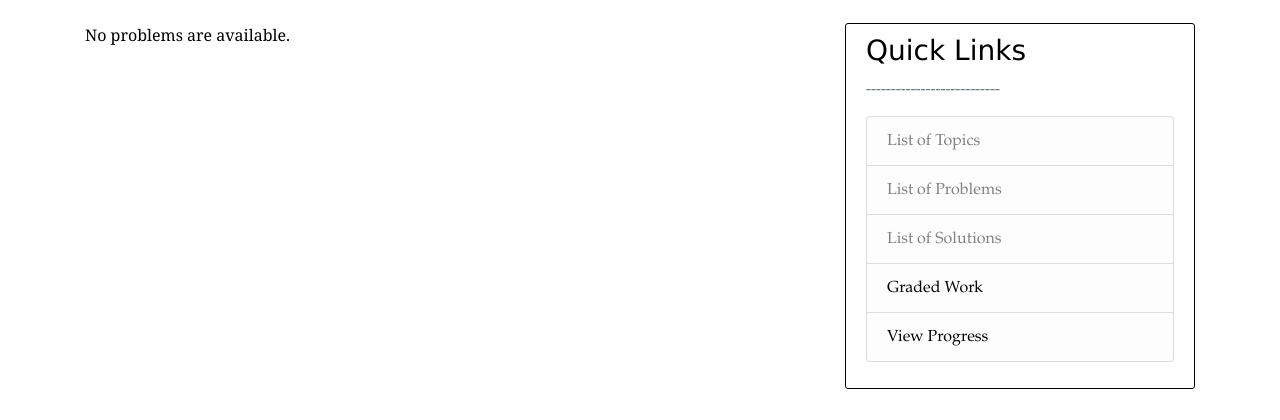
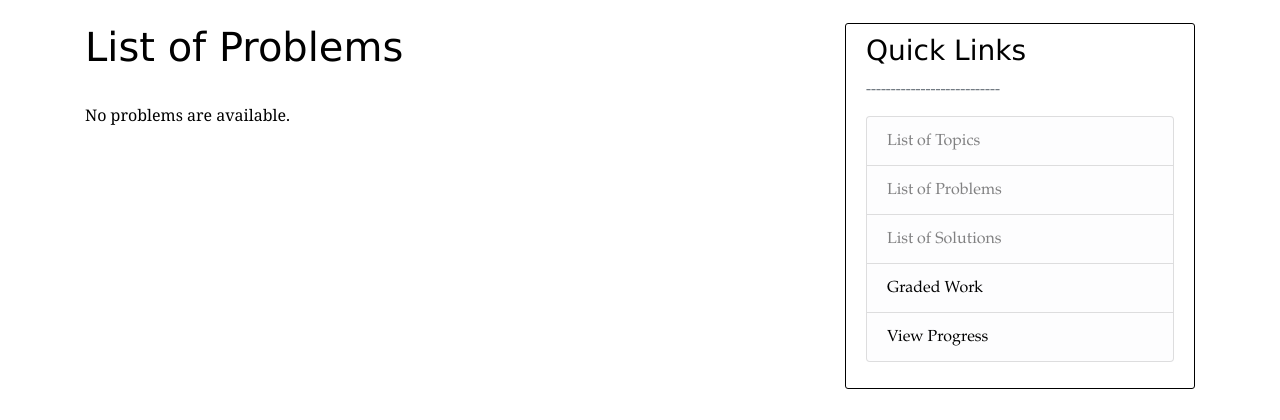
Before and after one commit to Murtz5253/learning-with-python, a Django app: page /problems/ in a window 1280 px wide. Shown: the part 57-477 px from the top of the page. Run offline with Django 4.2, Linux system fonts and the light colour scheme; data that the repository does not hold is empty; some libraries are stand-ins or nearby versions.

Commit message:
Minor Changes in html

```diff
--- a/django_project/topics/templates/topics/problems.html
+++ b/django_project/topics/templates/topics/problems.html
@@ -3,11 +3,13 @@
 <head>
     <title>List of Problems</title>
 </head>
+<h1>List of Problems</h1>
+<br/>
 <body>
     {% if problem_list %}
         <ul>
         {% for problem in problem_list %}
-            <li><a href="/problems/{{problem.problem_id}}/">{{problem.problem_id}}</a></li>
+            <li><a href="/problems/{{problem.problem_id}}/">Problem {{problem.problem_id}}</a></li> <br/>
         {% endfor %}
         </ul>
     {% else %}
--- a/django_project/topics/templates/topics/solutions.html
+++ b/django_project/topics/templates/topics/solutions.html
@@ -3,6 +3,7 @@
 <head>
     <title>Submitted Solutions</title>
 </head>
+<h1>Submitted Solutions</h1>
 <body>
     {% for solution in solutions %}
     <hr/>
```
